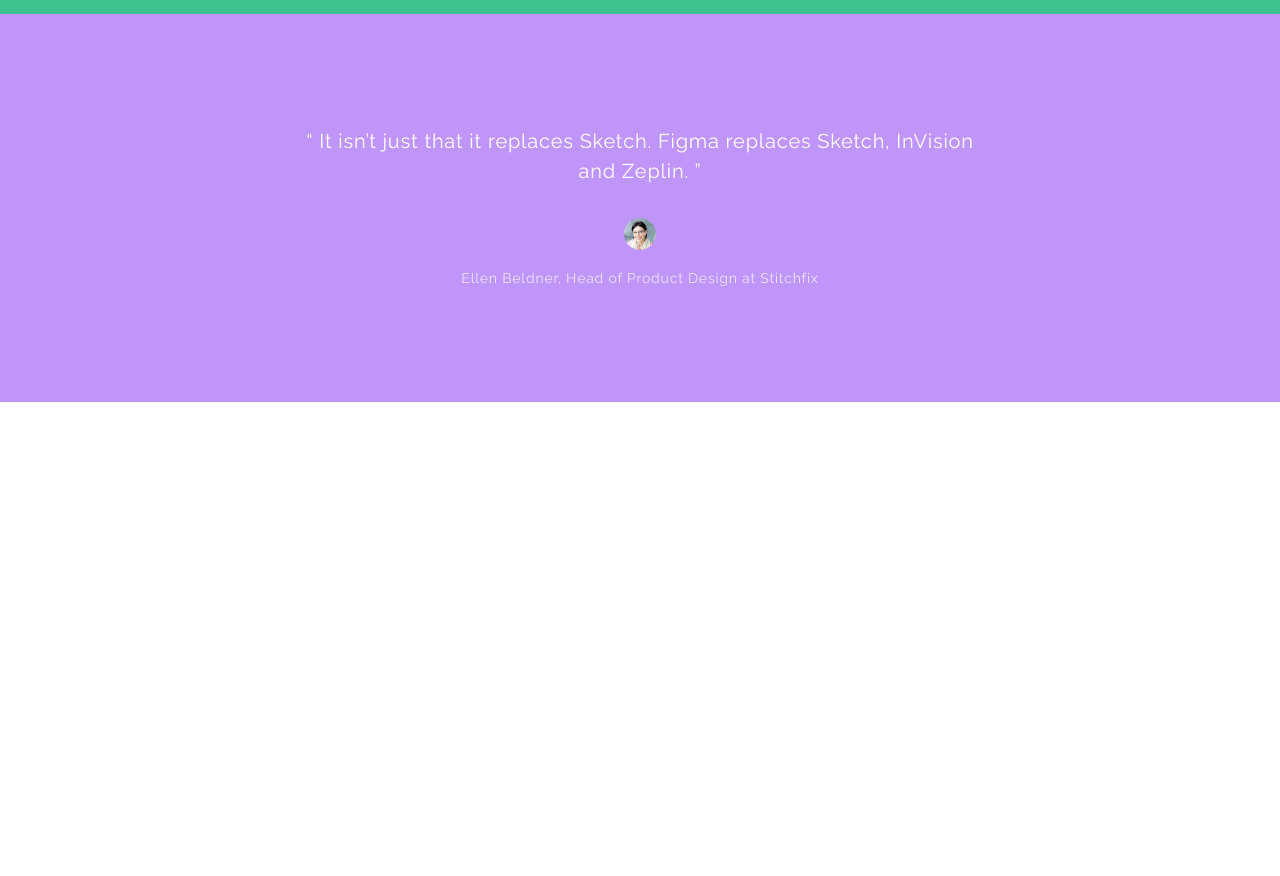
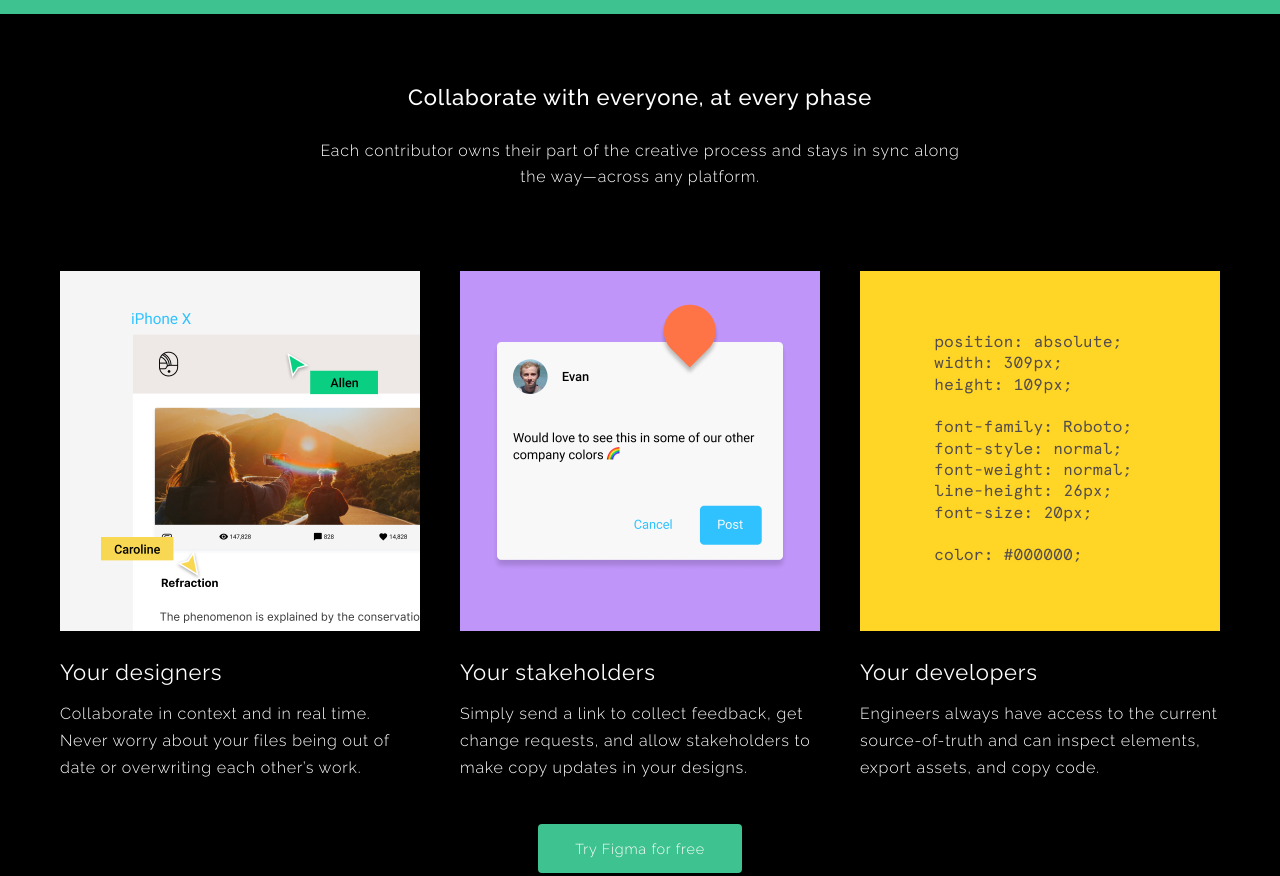
Before and after one commit to nickthanasiu/figma-clone-wl, a website: page public/index.html in a window 1280 px wide. Shown: the part 1480-2356 px from the top of the page. Before the commit the page ends 1882 px from the top, so only its background shows below. Drawn offline with Linux system fonts and the light colour scheme.

Commit message:
Add collaboration section

```diff
--- a/public/index.html
+++ b/public/index.html
@@ -77,7 +77,7 @@
           Design, prototype, and collaborate all in the browser—with Figma.
         </p>
 
-        <button type="button" class="hero__try-figma-btn btn">
+        <button type="button" class="hero__cta-btn btn cta-btn">
           Try Figma for free
         </button>
       </div>
@@ -120,6 +120,51 @@
       </p>
     </section>
 
+    <!-- Collaboration section -->
+    <section class="collaboration section">
+      <h3 class="collaboration__header header">
+        Collaborate with everyone, at every phase
+      </h3>
+
+      <p class="collaboration__subheader paragraph">
+        Each contributor owns their part of the creative process and stays in sync along the way—across any platform.
+      </p>
+
+      <div class="collaboration__tile-grid">
+        <div class="collaboration__tile">
+          <img class="collaboration__tile-img" src="assets/jpg/collab_designers.jpg" />
+          <h4 class="collaboration__tile-header header">
+            Your designers
+          </h4>
+          <p class="collaboration__tile-text paragraph">
+            Collaborate in context and in real time. Never worry about your files being out of date or overwriting each other’s work.
+          </p>
+        </div>
+        <div class="collaboration__tile">
+          <img class="collaboration__tile-img" src="assets/jpg/collab_stakeholders.jpg" />
+          <h4 class="collaboration__tile-header header">
+            Your stakeholders
+          </h4>
+          <p class="collaboration__tile-text paragraph">
+            Simply send a link to collect feedback, get change requests, and allow stakeholders to make copy updates in your designs.
+          </p>
+        </div>
+        <div class="collaboration__tile">
+          <img class="collaboration__tile-img" src="assets/jpg/collab_developers.jpg" />
+          <h4 class="collaboration__tile-header header">
+            Your developers
+          </h4>
+          <p class="collaboration__tile-text paragraph">
+            Engineers always have access to the current source-of-truth and can inspect elements, export assets, and copy code.
+          </p>
+        </div>
+      </div>
+
+      <button type="button" class="collaboration__cta-btn btn cta-btn">
+        Try Figma for free
+      </button>
+    </section>
+
     <!-- Testimonials section -->
     <section class="testimonials purple section">
       <q class="testimonials__quote">
--- a/scss/components/_paragraphs.scss
+++ b/scss/components/_paragraphs.scss
@@ -3,10 +3,15 @@
 .paragraph {
   color: white;
   letter-spacing: .05rem;
-  font-size: .8rem;
+  font-size: .75rem;
   font-weight: 300;
   line-height: 1.25rem;
 
+
+  @include breakpoint-screen-sm-up {
+    font-size: .9rem;
+    line-height: 1.5rem;
+  }
 
   @include breakpoint-screen-lg-up {
     font-size: .9rem;
--- a/scss/layout/_collaboration.scss
+++ b/scss/layout/_collaboration.scss
@@ -0,0 +1,113 @@
+@import  '../utilities/_breakpoints.scss';
+
+.collaboration {
+  background-color: black;
+  color: white;
+
+  display: flex;
+  flex-direction: column;
+  align-items: center;
+
+  padding-left: 1.875rem;
+  padding-right: 1.875rem;
+
+  .collaboration__header {
+    font-size: 1.125rem;
+    text-align: center;
+    margin-bottom: 1.25rem;
+
+    @include breakpoint-screen-xlg-up {
+      font-size: 1.375rem;
+      margin-bottom: 1.75rem;
+    }
+  }
+
+  .collaboration__subheader {
+    text-align: center;
+    margin-bottom: 4.5rem;
+
+    @include breakpoint-screen-sm-up {
+      font-size: .9rem;
+      width: 40rem;
+    }
+
+    @include breakpoint-screen-xlg-up {
+      font-size: 1rem;
+      margin-bottom: 5rem;
+    }
+  }
+
+  .collaboration__tile-grid {
+    width: 100%;
+    max-width: 1200px;
+
+    display: flex;
+    flex-direction: column;
+    align-items: center;
+
+    @include breakpoint-screen-sm-up {
+      flex-direction: row;
+      justify-content: space-between;
+      margin-bottom: 2.675rem;
+    }
+
+    @include breakpoint-screen-xlg-up {
+      justify-content: space-around;
+    }
+
+    .collaboration__tile {
+      width: 100%;
+      margin-bottom: 4rem;
+      max-width: 360px;
+
+      @include breakpoint-screen-sm-up {
+        width: 30.75%;
+        margin-bottom: 0;
+        min-height: 412px;
+      }
+
+      .collaboration__tile-img {
+        width: 100%;
+        height: auto;
+        margin-bottom: 1.5rem;
+      }
+
+      .collaboration__tile-header {
+        font-weight: 400;
+        margin-bottom: 1rem;
+
+        @include breakpoint-screen-sm-up {
+          font-size: 1.25rem;
+        }
+
+        @include breakpoint-screen-xlg-up {
+          font-size: 1.375rem;
+        }
+      }
+
+      .collaboration__tile-text {
+        font-size: .75rem;
+
+        @include breakpoint-screen-sm-up {
+          font-size: .875rem;
+        }
+
+        @include breakpoint-screen-xlg-up {
+          font-size: 1rem;
+        }
+      }
+    }
+  }
+
+
+  .collaboration__cta-btn {
+    font-size: .9rem;
+
+    @include breakpoint-screen-sm-up {
+      //font-size: 1.25rem;
+      padding: .875rem 2rem;
+      padding: .975rem 2.35rem;
+    }
+  }
+
+}
--- a/scss/layout/_hero.scss
+++ b/scss/layout/_hero.scss
@@ -94,10 +94,14 @@
     .hero__paragraph {
       text-align: center;
       margin-bottom: 1.5rem;
+      max-width: 25rem;
+
+
 
       @include breakpoint-screen-lg-up {
         text-align: left;
         margin-bottom: 1.75rem;
+        width: 100%;
       }
 
       @include breakpoint-screen-xlg-up {
@@ -106,7 +110,7 @@
       }
     }
 
-    .hero__try-figma-btn {
+    .hero__cta-btn {
       padding: .875rem 2rem;
 
       @include breakpoint-screen-lg-up {
```
Also changed, not shown: public/assets/jpg/collab_designers.jpg (added), public/assets/jpg/collab_developers.jpg (added), public/assets/jpg/collab_stakeholders.jpg (added), public/css/main.css.
